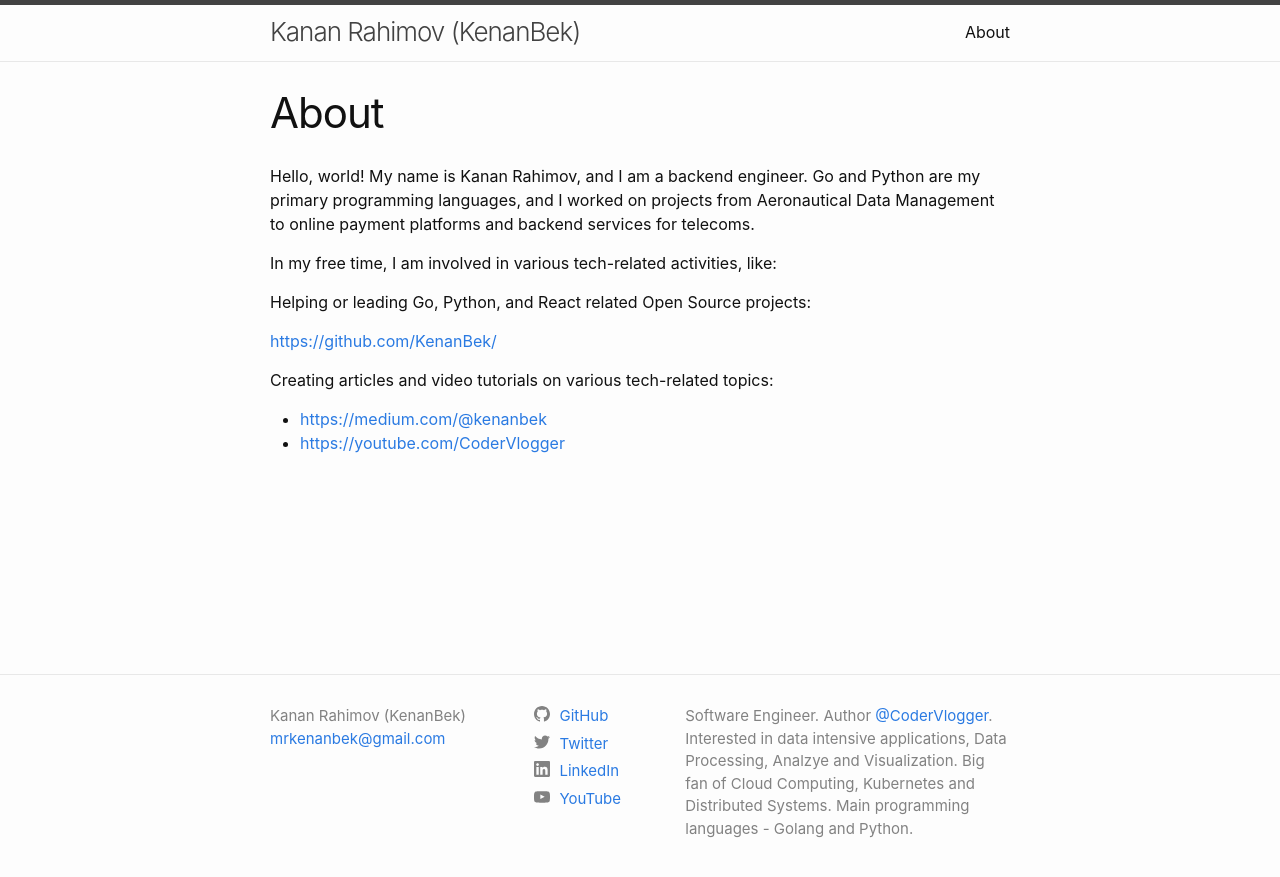
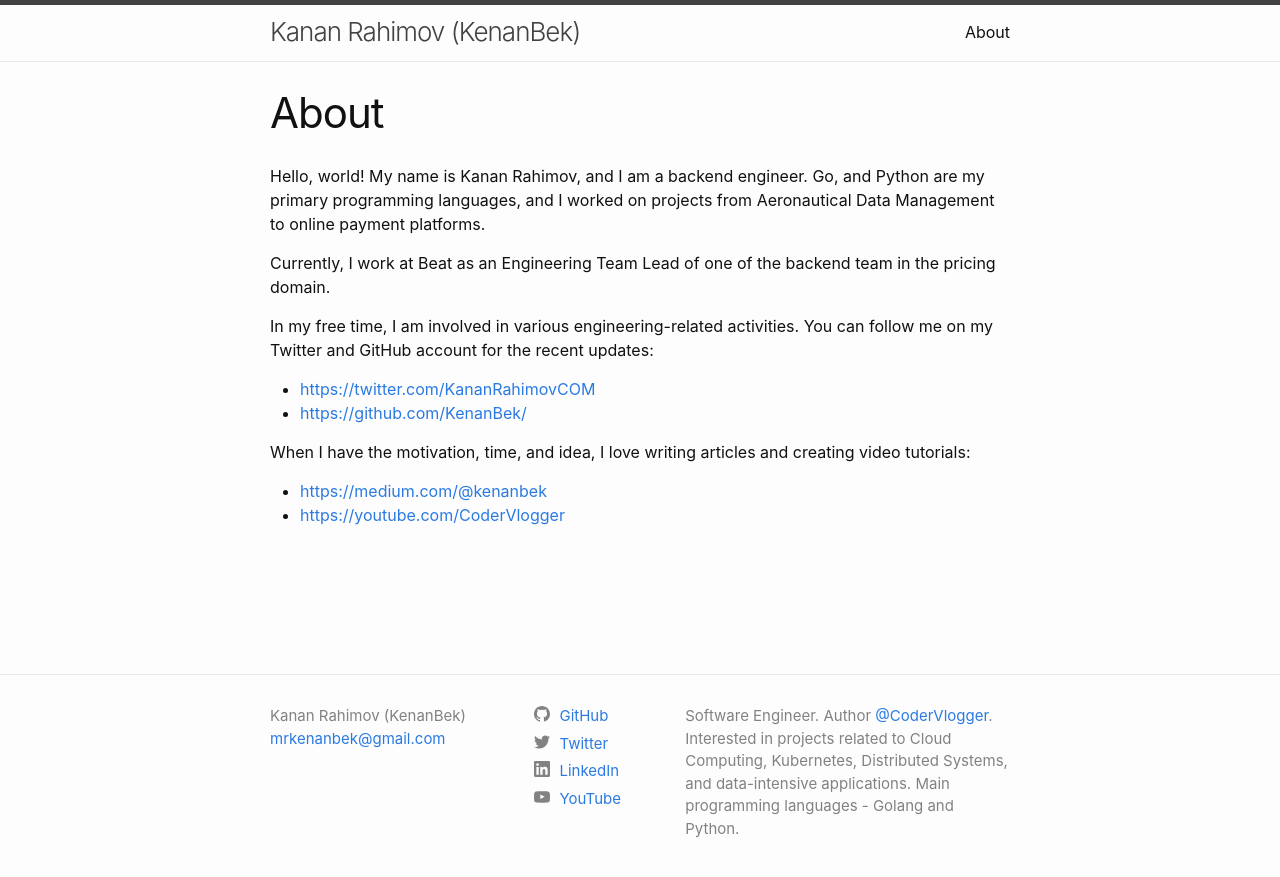
Before and after one commit to KenanBek/kenanbek.github.io, a Jekyll site: the page built from about.md, in a window 1280 px wide. Shown: the top 877 px of the page. Built offline with Jekyll 4.4.1, drawn with Linux system fonts in a browser that asks for light colours.

Commit message:
update about

```diff
--- a/_config.yml
+++ b/_config.yml
@@ -17,8 +17,7 @@ title: Kanan Rahimov (KenanBek)
 email: mrkenanbek@gmail.com
 description: >- # this means to ignore newlines until "baseurl:"
   Software Engineer. Author <a href="https://youtube.com/CoderVlogger">@CoderVlogger</a>.
-  Interested in data intensive applications, Data Processing, Analzye and Visualization.
-  Big fan of Cloud Computing, Kubernetes and Distributed Systems.
+  Interested in projects related to Cloud Computing, Kubernetes, Distributed Systems, and data-intensive applications.
   Main programming languages - Golang and Python.
 baseurl: "" # the subpath of your site, e.g. /blog
 url: "https://kenanbek.github.io" # the base hostname & protocol for your site, e.g. http://example.com
--- a/_posts/articles/2020-07-27-do-k8s-https.markdown
+++ b/_posts/articles/2020-07-27-do-k8s-https.markdown
@@ -4,7 +4,7 @@ permalink: /kubernetes-https-nginx-ingress-cert-manager-digitalocean
 title: "How to setup HTTPS for Kubernetes using NGINX Ingress and with Cert-Manager on DigitalOcean"
 image: /assets/posts/k8s-tls.jpg
 date: 2020-07-27 20:20:00 +0200
-lastmod: 2020-07-27 20:20:00 +0200
+lastmod: 2020-07-29 17:30:00 +0200
 categories: Posts
 tags: [k8s, kubernetes, nginx, ingress, cert-manager, https, tls]
 sitemap:
--- a/about.md
+++ b/about.md
@@ -5,18 +5,19 @@ permalink: /about/
 sitemap:
     priority: 1
     changefreq: 'weekly'
-    lastmod: 2020-09-13 13:33:00 +0200
+    lastmod: 2020-07-29 17:50:00 +0200
 ---
 
-Hello, world! My name is Kanan Rahimov, and I am a backend engineer. Go and Python are my primary programming languages, and I worked on projects from Aeronautical Data Management to online payment platforms and backend services for telecoms.
+Hello, world! My name is Kanan Rahimov, and I am a backend engineer. Go, and Python are my primary programming languages, and I worked on projects from Aeronautical Data Management to online payment platforms.
 
-In my free time, I am involved in various tech-related activities, like:
+Currently, I work at Beat as an Engineering Team Lead of one of the backend team in the pricing domain.
 
-Helping or leading Go, Python, and React related Open Source projects:
+In my free time, I am involved in various engineering-related activities. You can follow me on my Twitter and GitHub account for the recent updates:
 
-[https://github.com/KenanBek/](https://github.com/KenanBek/)
+- [https://twitter.com/KananRahimovCOM](https://twitter.com/KananRahimovCOM)
+- [https://github.com/KenanBek/](https://github.com/KenanBek/)
 
-Creating articles and video tutorials on various tech-related topics:
+When I have the motivation, time, and idea, I love writing articles and creating video tutorials:
 
 - [https://medium.com/@kenanbek](https://medium.com/@kenanbek)
 - [https://youtube.com/CoderVlogger](https://youtube.com/CoderVlogger)
```
